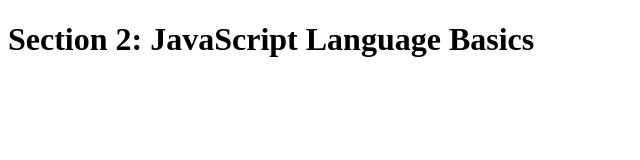
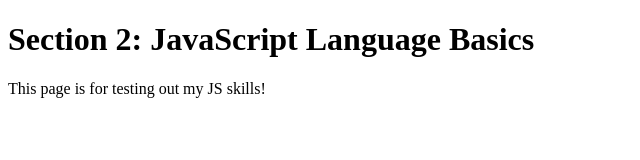
Before and after one commit to rise-and-shane93/JSstarter, a plain HTML site: page index.html in a window 1280 px wide. Shown: the whole page, without its empty margins (0-640 px from the left). Drawn offline with Linux system fonts and the light colour scheme.

Commit message:
branch1 first commit

```diff
--- a/index.html
+++ b/index.html
@@ -7,6 +7,7 @@
 
     <body>
         <h1>Section 2: JavaScript Language Basics</h1>
+        <p>This page is for testing out my JS skills&#33;</p>
     </body>
     <script src="script.js"></script>
 </html>
```
